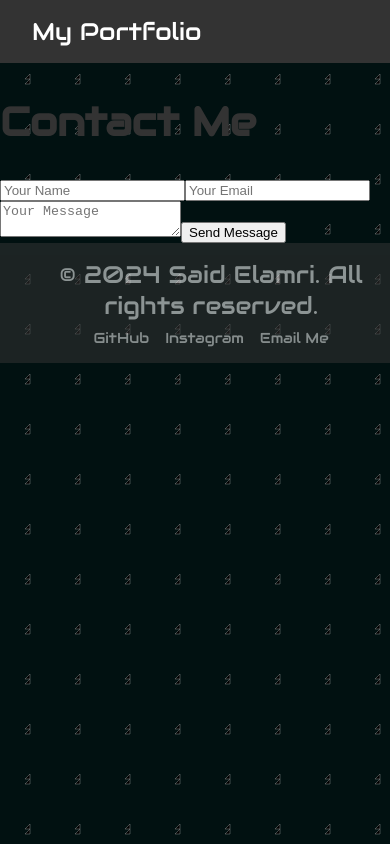
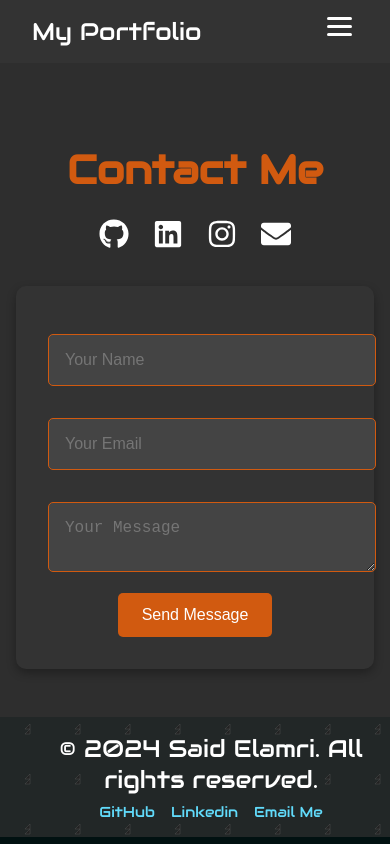
Before and after one commit to saidElamri/Portfolio, a React (Vite) app: page /contact in a window 390 px wide. Shown: the top 844 px of the page. Built offline with nearby package versions, Linux system fonts and the light colour scheme.

Commit message:
responsive home

```diff
--- a/src/components/Footer.jsx
+++ b/src/components/Footer.jsx
@@ -8,9 +8,9 @@
       <div className="footer-content">
         <p>&copy; {new Date().getFullYear()} Said Elamri. All rights reserved.</p>
         <div className="social-links">
-          <a href="https://github.com/yourusername" target="_blank" rel="noopener noreferrer">GitHub</a>
-          <a href="https://www.instagram.com/yourusername" target="_blank" rel="noopener noreferrer">Instagram</a>
-          <a href="mailto:your-email@example.com">Email Me</a>
+          <a href="https://github.com/saidElamri" target="_blank" rel="noopener noreferrer">GitHub</a>
+          <a href="https://www.linkedin.com/in/said-elamri/" target="_blank" rel="noopener noreferrer">Linkedin</a>
+          <a href="mailto:said.elamri.evil@gmail.com">Email Me</a>
         </div>
       </div>
     </footer>
--- a/src/components/Navbar.jsx
+++ b/src/components/Navbar.jsx
@@ -6,6 +6,7 @@
 
 const Navbar = () => {
     const [isScrolled, setIsScrolled] = useState(false);
+    const [isMobileMenuOpen, setIsMobileMenuOpen] = useState(false); // State to toggle mobile menu
 
     // Function to check scroll position and toggle 'scrolled' class
     const handleScroll = () => {
@@ -26,14 +27,26 @@
         };
     }, []);
 
+    // Toggle mobile menu visibility
+    const toggleMobileMenu = () => {
+        setIsMobileMenuOpen(prevState => !prevState);
+    };
+
     return (
         <nav className={`navbar ${isScrolled ? 'scrolled' : ''}`}>
             <Link to="/" className="logo">My Portfolio</Link>
-            <div className="nav-links">
-                <Link to="/home">Home</Link>
+            <div className={`nav-links ${isMobileMenuOpen ? 'open' : ''}`}>
+                <Link to="/">Home</Link>
                 <Link to="/projects">Projects</Link>
                 <Link to="/contact">Contact</Link>
             </div>
+
+            {/* Hamburger Button */}
+            <button className="hamburger" onClick={toggleMobileMenu}>
+                <span className="bar"></span>
+                <span className="bar"></span>
+                <span className="bar"></span>
+            </button>
         </nav>
     );
 };
--- a/src/pages/Contact.jsx
+++ b/src/pages/Contact.jsx
@@ -1,25 +1,70 @@
-// src/pages/Contact.jsx
 import React, { useState } from 'react';
+import { FaGithub, FaLinkedin, FaInstagram, FaEnvelope } from 'react-icons/fa'; // Icons for social media
+import '../styles/Contact.css'; // Import CSS for styling
 
 function Contact() {
-  const [formData, setFormData] = useState({ name: '', email: '', message: '' });
+  const [formData, setFormData] = useState({
+    name: '',
+    email: '',
+    message: '',
+  });
 
-  const handleChange = (e) => {
-    setFormData({ ...formData, [e.target.name]: e.target.value });
+  const handleInputChange = (e) => {
+    const { name, value } = e.target;
+    setFormData({ ...formData, [name]: value });
   };
 
   const handleSubmit = (e) => {
     e.preventDefault();
-    console.log(formData); // Handle form data here
+    // Handle form submission logic (e.g., sending an email or saving to a backend)
+    alert('Message sent!');
   };
 
   return (
     <section className="contact">
       <h2>Contact Me</h2>
-      <form onSubmit={handleSubmit}>
-        <input type="text" name="name" placeholder="Your Name" value={formData.name} onChange={handleChange} required />
-        <input type="email" name="email" placeholder="Your Email" value={formData.email} onChange={handleChange} required />
-        <textarea name="message" placeholder="Your Message" value={formData.message} onChange={handleChange} required></textarea>
+
+      {/* Social Media Links */}
+      <div className="social-media">
+        <a href="https://github.com/yourusername" target="_blank" rel="noopener noreferrer">
+          <FaGithub size={30} />
+        </a>
+        <a href="https://www.linkedin.com/in/yourname" target="_blank" rel="noopener noreferrer">
+          <FaLinkedin size={30} />
+        </a>
+        <a href="https://www.instagram.com/yourusername" target="_blank" rel="noopener noreferrer">
+          <FaInstagram size={30} />
+        </a>
+        <a href="mailto:your.email@example.com">
+          <FaEnvelope size={30} />
+        </a>
+      </div>
+
+      {/* Contact Form */}
+      <form onSubmit={handleSubmit} className="contact-form">
+        <input
+          type="text"
+          name="name"
+          placeholder="Your Name"
+          value={formData.name}
+          onChange={handleInputChange}
+          required
+        />
+        <input
+          type="email"
+          name="email"
+          placeholder="Your Email"
+          value={formData.email}
+          onChange={handleInputChange}
+          required
+        />
+        <textarea
+          name="message"
+          placeholder="Your Message"
+          value={formData.message}
+          onChange={handleInputChange}
+          required
+        />
         <button type="submit">Send Message</button>
       </form>
     </section>
--- a/src/pages/Projects.jsx
+++ b/src/pages/Projects.jsx
@@ -3,9 +3,9 @@
 import '../styles/Projects.css'; // Import the CSS file for styling
 
 const projects = [
-  { title: 'MLS Quiz App', description: 'A quiz platform with React and MongoDB.', tech: 'MERN', link: '#', img: './public/pro.jpg' },
-  { title: 'ODCStream', description: 'A platform for managing online meetings.', tech: 'React, Node.js', link: '#', img: './public/pro.jpg' },
-  { title: 'Little Lemon Booking', description: 'A restaurant booking form with Django and MySQL.', tech: 'Django, MySQL', link: '#', img: './public/pro.jpg' },
+  { title: 'MLS Quiz App', description: 'A quiz platform with React and MongoDB.', tech: 'MERN', link: '#', img: './pro.jpg' },
+  { title: 'ODCStream', description: 'A platform for managing online meetings.', tech: 'React, Node.js', link: '#', img: './pro.jpg' },
+  { title: 'Little Lemon Booking', description: 'A restaurant booking form with Django and MySQL.', tech: 'Django, MySQL', link: '#', img: './pro.jpg' },
 ];
 
 function Projects() {
--- a/src/styles/Contact.css
+++ b/src/styles/Contact.css
@@ -0,0 +1,72 @@
+/* Contact Section Styling */
+.contact {
+    background-color: #2e2e2e;
+    color: #fff;
+    padding: 3rem 1rem;
+    text-align: center;
+  }
+
+  .contact h2 {
+    font-size: 2.5rem;
+    margin-bottom: 1.5rem;
+    color: #d15a10;
+  }
+
+  .social-media {
+    display: flex;
+    justify-content: center;
+    gap: 1.5rem;
+    margin-bottom: 2rem;
+  }
+
+  .social-media a {
+    color: #fff;
+    transition: transform 0.3s ease;
+  }
+
+  .social-media a:hover {
+    transform: scale(1.2);
+    color: #d15a10;
+  }
+
+  .contact-form {
+    max-width: 600px;
+    margin: 0 auto;
+    background-color: #333;
+    padding: 2rem;
+    border-radius: 10px;
+    box-shadow: 0 4px 10px rgba(0, 0, 0, 0.3);
+  }
+
+  .contact-form input,
+  .contact-form textarea {
+    width: 100%;
+    padding: 1rem;
+    margin: 1rem 0;
+    border: 1px solid #d15a10;
+    border-radius: 5px;
+    background-color: #444;
+    color: #fff;
+    font-size: 1rem;
+  }
+
+  .contact-form button {
+    background-color: #d15a10;
+    color: #fff;
+    padding: 0.8rem 1.5rem;
+    border: none;
+    border-radius: 5px;
+    cursor: pointer;
+    font-size: 1rem;
+    transition: background-color 0.3s;
+  }
+
+  .contact-form button:hover {
+    background-color: #9c4e00;
+  }
+
+  .contact-form input:focus,
+  .contact-form textarea:focus {
+    outline: none;
+    border-color: #d15a10;
+  }
--- a/src/styles/Footer.css
+++ b/src/styles/Footer.css
@@ -1,6 +1,6 @@
 /* src/components/Footer.css */
 .footer {
-    background-color: #333;
+    background-color: #333333ad;
     color: #f1f1f1;
     padding: 1rem;
     text-align: center;
@@ -9,7 +9,7 @@
     bottom: 0;
     width: 100%;
     overflow-x: hidden;
-    opacity: 55%;
+
   }
 
   .footer-content {
@@ -29,9 +29,10 @@
   }
 
   .social-links a {
-    color: #f1f1f1;
+    color: #61dbfb;
     text-decoration: none;
     transition: color 0.3s;
+
   }
 
   .social-links a:hover {
--- a/src/styles/Home.css
+++ b/src/styles/Home.css
@@ -46,17 +46,18 @@
   }
 
   .skills-list {
-    display: flex;
-    justify-content: center;
-    gap: 20px;
+    display: grid;
+    grid-template-columns: repeat(auto-fit, minmax(100px, 1fr));
+    gap: 15px;
+    margin-top: 20px;
   }
 
   .skill-icon {
-    padding: 12px;
-    border-radius: 12px;
+    display: flex;
+    justify-content: center;
+    align-items: center;
     transition: transform 0.3s ease;
   }
-
   .cta-button {
     outline: 0;
     display: inline-flex;
--- a/src/styles/Navbar.css
+++ b/src/styles/Navbar.css
@@ -6,10 +6,8 @@
   background-color: #333;
   transition: box-shadow 0.3s ease;
   position: sticky;
-  top:0;
+  top: 0;
   z-index: 5;
-
-
 }
 
 .navbar.scrolled {
@@ -22,6 +20,11 @@
   text-decoration: none;
 }
 
+.nav-links {
+  display: flex;
+  gap: 1rem;
+}
+
 .nav-links a {
   color: #fff;
   margin: 0 1rem;
@@ -32,9 +35,43 @@
   color: #d15a10;
 }
 
+/* Hamburger Button for Mobile */
+.hamburger {
+  display: none;
+  background: none;
+  border: none;
+  cursor: pointer;
+  flex-direction: column;
+  gap: 5px;
+}
+
+.hamburger .bar {
+  width: 25px;
+  height: 3px;
+  background-color: #fff;
+  border-radius: 5px;
+}
+
 /* Mobile view */
 @media (max-width: 768px) {
   .nav-links {
-      display: none; /* Use a hamburger icon or toggle button for small screens */
+    display: none; /* Hide the links initially */
+    flex-direction: column;
+    position: absolute;
+    top: 60px; /* Position below the navbar */
+    left: 0;
+    width: 100%;
+    background-color: #333;
+    align-items: center;
+    gap: 1rem;
+  }
+
+  .nav-links.open {
+    display: flex; /* Show links when the menu is open */
+  }
+
+  /* Display hamburger button on small screens */
+  .hamburger {
+    display: flex;
   }
 }
--- a/src/styles/Projects.css
+++ b/src/styles/Projects.css
@@ -7,8 +7,9 @@
 
 h2 {
   font-size: 2.5rem;
-  margin-bottom: 2rem;
-  color: #333;
+  margin-bottom: 3rem;
+  color: #b44e0a;
+
 }
 
 .project-list {
@@ -22,7 +23,7 @@
 }
 .project-image {
   width: 100%;
-  height: 200px;
+  height: 100%;
   object-fit: cover;
   border-radius: 10px;
   margin-bottom: 1.5rem;
```
Also changed, not shown: src/pages/Home.jsx (+20 -26 lines).
